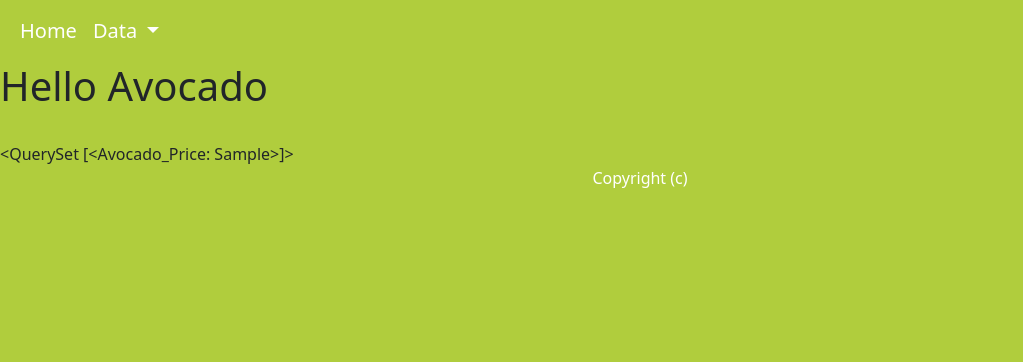
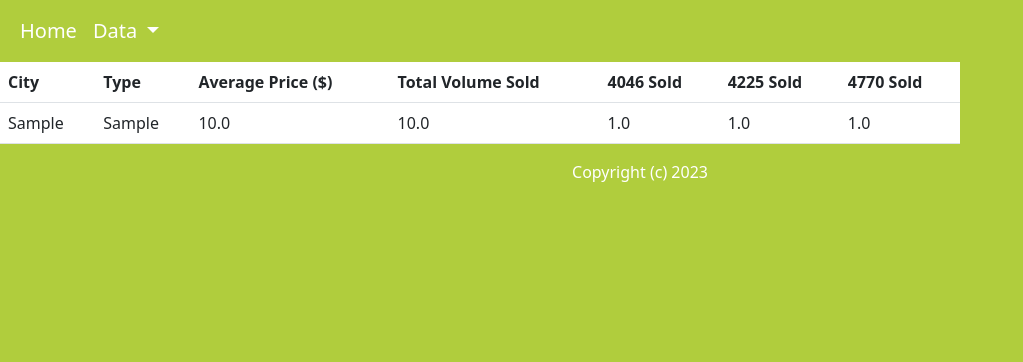
Before and after one commit to akc2022/pricing, a Django app: page /avocadoprices in a window 1280 px wide. Shown: the top 362 px of the page, without its empty margins (0-1023 px from the left). Run offline with Django 4.2, Linux system fonts and the light colour scheme; tables that the repository leaves empty hold one stand-in row (values such as "Sample post"); parts of the project's set-up code (start-up, migrations or seed data) failed here and were passed over.

Commit message:
added avocado table, refined homepage html

```diff
--- a/static/website/css/style.css
+++ b/static/website/css/style.css
@@ -6,3 +6,7 @@ body {
 #homepage {
 	height: 100vh;
 }
+
+#avocadoData {
+	height: 100vh;
+}
--- a/website/templates/website/avocado_price_data.html
+++ b/website/templates/website/avocado_price_data.html
@@ -1,9 +1,34 @@
 {% extends 'website/base.html' %}
 
 {% block content %}
-<h1>Hello Avocado</h1>
-<br/>
-{{ price_list }}
-<br/>
+<div class="container-flex">
+	<div class="row d-flex align-items-center" class="avocadoData">
+		<div class ="col">
+<table class="table w-75">
+  <tr>
+    <th scope = "col">City</th>
+    <th scope = "col">Type</th>
+    <th scope = "col">Average Price ($)</th>
+    <th scope = "col">Total Volume Sold</th>
+    <th scope = "col">4046 Sold</th>
+    <th scope = "col">4225 Sold</th>
+    <th scope = "col">4770 Sold</th>
+  </tr>
+  {% for avocado in price_list %}
+  <tbody>
+  <tr>
+   <td> {{ avocado.city }} </td>
+   <td> {{ avocado.avocado_type }}  </td>
+   <td> {{ avocado.average_price }}</td>
+   <td> {{ avocado.total_volume }}</td>
+   <td> {{ avocado.avocado_4046 }} </td>
+   <td> {{ avocado.avocado_4225 }}</td>
+   <td> {{ avocado.avocado_4770 }}  </td>
+  </tr>
+  {% endfor %}
+  </tbody>
+</table>
+</div>
+</div>
+</div>
 {% endblock %}
-Copyright (c) {{ current_year }}
--- a/website/templates/website/home.html
+++ b/website/templates/website/home.html
@@ -4,9 +4,9 @@
 {% load static %}
 <div class="container-flex">
 	<div class="row d-flex align-items-center position-relative" id="homepage">
-<div class="col d-flex w-50 flex-column align-items-center">
-<h1 class="px-5 pt-5 text-white">The Millennial Housing Dilemma:</h1>
-<h3 class = "px-5 pb-5 text-white">Are Millennials Spending Too Much Money on Avocado Toast?</h3>
+<div class="col d-flex w-50 flex-column px-5 pt-5 text-white">
+<h1>The Millennial Housing Dilemma:</h1>
+<h3>Are Millennials Spending Too Much Money on Avocado Toast?</h3>
 </div>
 <div class="col">
 </div>
--- a/website/templates/website/house_price_data.html
+++ b/website/templates/website/house_price_data.html
@@ -1,7 +1,6 @@
 {% extends 'website/base.html' %}
 
 {% block content %}
-{% load static %}
 <table class="table">
   <tr>
     <th scope = "col">City</th>
--- a/website/views.py
+++ b/website/views.py
@@ -5,15 +5,19 @@ from .models import City_House_Price
 from .utils import get_plot
 
 def avocado_data(request):
+	now = datetime.now()
+	current_year = now.year
 	price_list = Avocado_Price.objects.all()
-	return render(request, 'website/avocado_price_data.html', {"price_list" : price_list})
+	return render(request, 'website/avocado_price_data.html', {"price_list" : price_list, "current_year" : current_year})
 
 def home_data(request):
+	now = datetime.now()
+	current_year = now.year
 	price_list = City_House_Price.objects.all()
 	x = [x.city for x in price_list]
 	y = [y.average_price for y in price_list]
 	chart = get_plot(x,y)
-	return render(request, 'website/house_price_data.html', {"price_list" : price_list, "chart" : chart })
+	return render(request, 'website/house_price_data.html', {"price_list" : price_list, "chart" : chart, "current_year" : current_year})
 
 
 
```
Also changed, not shown: static/website/img/avocado.jpg (deleted), static/website/img/border.png (deleted), static/website/img/sparkleavocado.png (deleted), static/website/img/sparkleavocado1.png (deleted).
